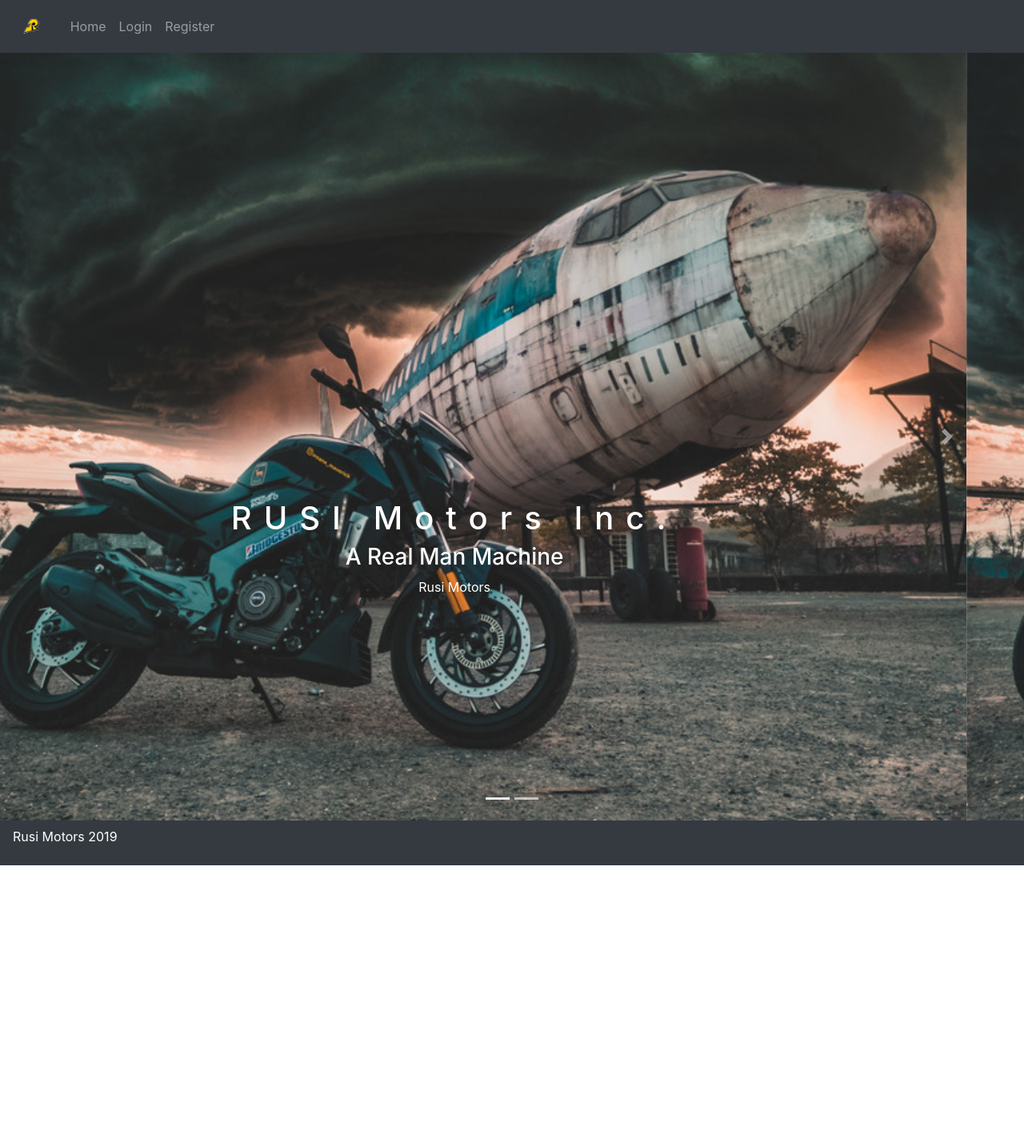
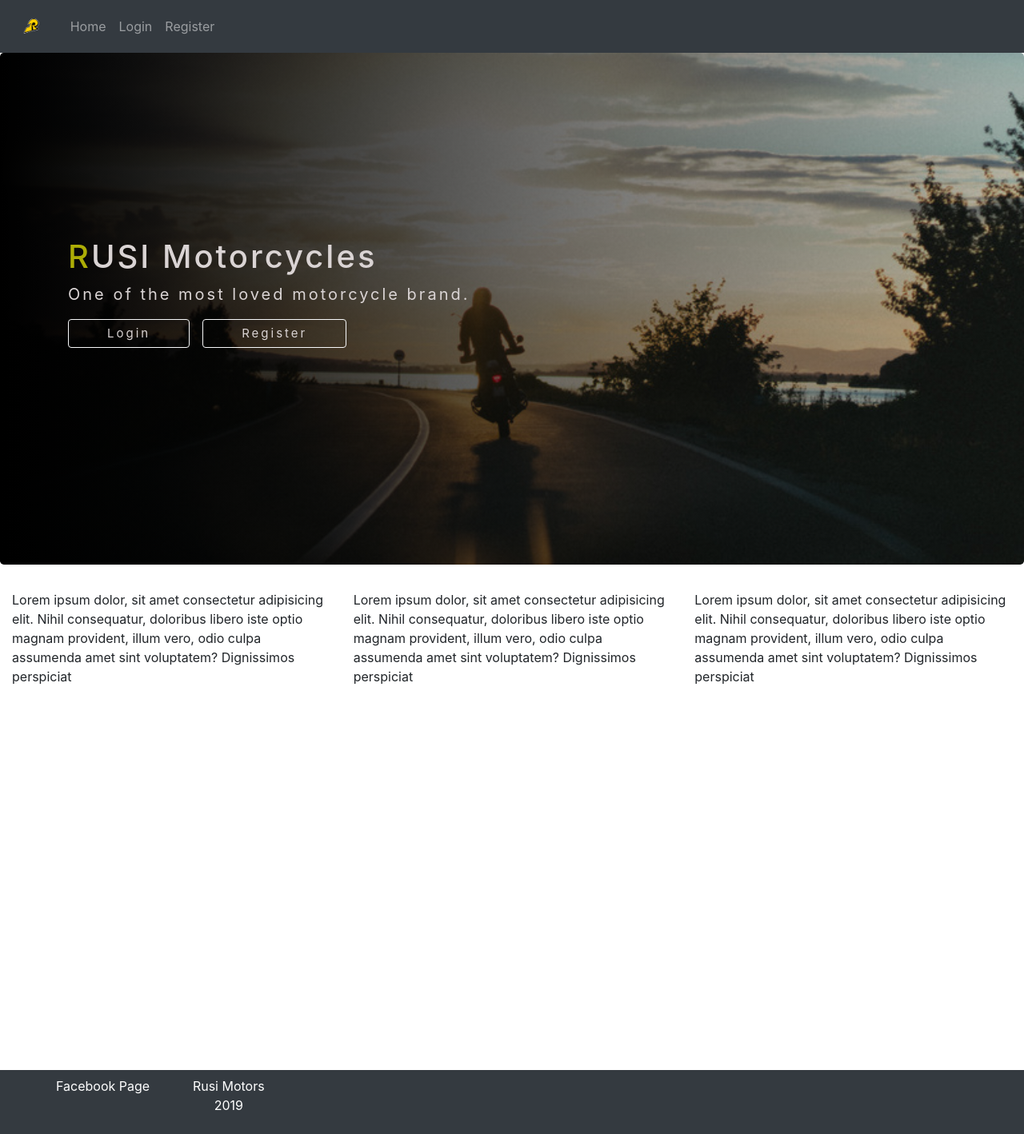
Before and after one commit to lanceliamll/RUSI-Motors, a React (Create React App) app in the folder src/client/: page / in a window 1280 px wide. Shown: the whole page at 80% size. Before the commit the page ends 1082 px from the top, so only its background shows below. Built offline with nearby package versions, Linux system fonts and the light colour scheme.

Commit message:
Fixed landing page && added addproducts

```diff
--- a/src/client/src/App.js
+++ b/src/client/src/App.js
@@ -2,6 +2,7 @@
 import { Provider } from "react-redux";
 import { BrowserRouter as Router, Route, Switch } from "react-router-dom";
 import { loadUser } from "./actions/authActions";
+import AdminSettings from "./components/admin/AdminSettings";
 import Login from "./components/auth/Login";
 import Register from "./components/auth/Register";
 import Footer from "./components/layout/Footer";
@@ -36,6 +37,11 @@
                 <Route exact path="/register" component={Register} />
                 <Switch>
                   <PrivateRoute exact path="/products" component={Products} />
+                  <PrivateRoute
+                    exact
+                    path="/adminsettings"
+                    component={AdminSettings}
+                  />
                 </Switch>
               </div>
               <Footer />
--- a/src/client/src/actions/productActions.js
+++ b/src/client/src/actions/productActions.js
@@ -1,6 +1,7 @@
 import axios from "axios";
 import {
   CLEAR_PRODUCT,
+  GET_ERRORS,
   GET_PRODUCT,
   GET_PRODUCTS,
   GET_PRODUCTS_FAILED,
@@ -40,3 +41,14 @@
     });
   }
 };
+
+export const addProduct = productDetails => async dispatch => {
+  try {
+    await axios.post("/api/motors/create", productDetails);
+  } catch (error) {
+    dispatch({
+      type: GET_ERRORS,
+      payload: error.response.data
+    });
+  }
+};
--- /dev/null
+++ b/src/client/src/components/admin/AdminSettings.js
@@ -0,0 +1,188 @@
+import PropTypes from "prop-types";
+import React, { Component } from "react";
+import { Accordion, Button, Card, Form } from "react-bootstrap";
+import { connect } from "react-redux";
+import { addProduct } from "../../actions/productActions";
+
+class AdminSettings extends Component {
+  constructor() {
+    super();
+    this.state = {
+      motorModel: "",
+      image: "",
+      type: "",
+      height: "",
+      weight: "",
+      width: "",
+      length: ""
+    };
+  }
+
+  onSubmit = e => {
+    const {
+      motorModel,
+      image,
+      type,
+      height,
+      weight,
+      width,
+      length
+    } = this.state;
+    const { addProduct } = this.props;
+    e.preventDefault();
+    let newProduct = {
+      motorModel,
+      image,
+      type,
+      height,
+      weight,
+      width,
+      length
+    };
+    addProduct(newProduct);
+    this.setState({
+      motorModel: "",
+      image: "",
+      type: "",
+      height: "",
+      weight: "",
+      width: "",
+      length: ""
+    });
+    window.location.reload();
+  };
+
+  onChange = e => {
+    this.setState({ [e.target.name]: e.target.value });
+  };
+
+  render() {
+    const {
+      motorModel,
+      image,
+      type,
+      height,
+      weight,
+      width,
+      length
+    } = this.state;
+    return (
+      <div className="container">
+        <Accordion defaultActiveKey="0">
+          <Card>
+            <Card.Header>
+              <Accordion.Toggle as={Card.Header} variant="link" eventKey="0">
+                Add Product
+              </Accordion.Toggle>
+            </Card.Header>
+            <Accordion.Collapse eventKey="0">
+              <Card.Body>
+                <Form onSubmit={this.onSubmit}>
+                  <Form.Group>
+                    <Form.Label>Motor Model</Form.Label>
+                    <Form.Control
+                      type="text"
+                      placeholder="Motor Model"
+                      name="motorModel"
+                      value={motorModel}
+                      onChange={this.onChange}
+                    />
+                  </Form.Group>
+
+                  <Form.Group>
+                    <Form.Label>Image</Form.Label>
+                    <Form.Control
+                      type="text"
+                      placeholder="Image"
+                      name="image"
+                      value={image}
+                      onChange={this.onChange}
+                    />
+                  </Form.Group>
+
+                  <Form.Group>
+                    <Form.Label>Type</Form.Label>
+                    <Form.Control
+                      type="text"
+                      placeholder="Type"
+                      name="type"
+                      value={type}
+                      onChange={this.onChange}
+                    />
+                  </Form.Group>
+
+                  <Form.Group>
+                    <Form.Label>Height</Form.Label>
+                    <Form.Control
+                      type="text"
+                      placeholder="Height"
+                      name="height"
+                      value={height}
+                      onChange={this.onChange}
+                    />
+                  </Form.Group>
+
+                  <Form.Group>
+                    <Form.Label>Weight</Form.Label>
+                    <Form.Control
+                      type="text"
+                      placeholder="Weight"
+                      name="weight"
+                      value={weight}
+                      onChange={this.onChange}
+                    />
+                  </Form.Group>
+
+                  <Form.Group>
+                    <Form.Label>Width</Form.Label>
+                    <Form.Control
+                      type="text"
+                      placeholder="Width"
+                      name="width"
+                      value={width}
+                      onChange={this.onChange}
+                    />
+                  </Form.Group>
+
+                  <Form.Group>
+                    <Form.Label>Length</Form.Label>
+                    <Form.Control
+                      type="text"
+                      placeholder="Length"
+                      name="length"
+                      value={length}
+                      onChange={this.onChange}
+                    />
+                  </Form.Group>
+
+                  <Button variant="primary" type="submit">
+                    Add Motor
+                  </Button>
+                </Form>
+              </Card.Body>
+            </Accordion.Collapse>
+          </Card>
+          <Card>
+            <Card.Header>
+              <Accordion.Toggle as={Card.Header} variant="link" eventKey="1">
+                Click me!
+              </Accordion.Toggle>
+            </Card.Header>
+            <Accordion.Collapse eventKey="1">
+              <Card.Body>Hello! I'm another body</Card.Body>
+            </Accordion.Collapse>
+          </Card>
+        </Accordion>
+      </div>
+    );
+  }
+}
+
+AdminSettings.propTypes = {
+  addProduct: PropTypes.func.isRequired
+};
+
+export default connect(
+  null,
+  { addProduct }
+)(AdminSettings);
--- a/src/client/src/components/layout/Footer.js
+++ b/src/client/src/components/layout/Footer.js
@@ -1,12 +1,32 @@
 import React from "react";
-import { Navbar } from "react-bootstrap";
+import { Col, Container, Navbar, Row } from "react-bootstrap";
 import "./Layout.css";
 
 const Footer = () => {
   return (
-    <Navbar bg="dark" variant="dark">
-      <p className="footer-date">Rusi Motors {new Date().getFullYear()}</p>
-    </Navbar>
+    <div>
+      <Navbar bg="dark" variant="dark" className="footer">
+        <Container>
+          <Row>
+            <Col>
+              {" "}
+              <a
+                className="footer-date"
+                href="https://www.facebook.com/rusiphilippines/"
+              >
+                Facebook Page
+              </a>
+            </Col>
+
+            <Col>
+              <p className="footer-date">
+                Rusi Motors {new Date().getFullYear()}
+              </p>
+            </Col>
+          </Row>
+        </Container>
+      </Navbar>
+    </div>
   );
 };
 
--- a/src/client/src/components/layout/Landing.js
+++ b/src/client/src/components/layout/Landing.js
@@ -1,42 +1,70 @@
 import React, { Component, Fragment } from "react";
-import { Carousel } from "react-bootstrap";
-import pic4 from "../../static/pic4.jpg";
+import { Col, Container, Jumbotron, Row } from "react-bootstrap";
 import "./Layout.css";
 
 class Landing extends Component {
   render() {
     return (
+      <div>
         <Fragment>
-        {/* Carousel */}
+          <Jumbotron className="landingpage-header">
+            <div className="container">
+              <div className="position">
+                <h1>
+                  <span className="r">R</span>USI Motorcycles
+                </h1>
+                <p>One of the most loved motorcycle brand.</p>
+              </div>
               <div>
-          <Carousel>
-            <Carousel.Item>
-              <img className="d-block w-100" src={pic4} alt="First slide" />
-
-              <Carousel.Caption>
-                <div className="header-caption">
-                  <h1 className="header-caption-text">RUSI Motors Inc.</h1>
-                  <h3>A Real Man Machine</h3>
-                  <p>Rusi Motors</p>
+                <a
+                  href="/login"
+                  className="px-5 btn btn-outline-light btn-md header-buttons"
+                >
+                  Login
+                </a>
+                <a
+                  href="/register"
+                  className="ml-3 px-5 btn btn-outline-light btn-md header-buttons"
+                >
+                  Register
+                </a>
               </div>
-              </Carousel.Caption>
-            </Carousel.Item>
-            <Carousel.Item>
-              <img className="d-block w-100" src={pic4} alt="Third slide" />
-
-              <Carousel.Caption>
-                <div className="header-caption">
-                  <h1 className="header-caption-text">Inquire here now!</h1>
-                  <h3>Most Powerful</h3>
-                  <p>Rusi Motors</p>
             </div>
-              </Carousel.Caption>
-            </Carousel.Item>
-          </Carousel>
-        </div>
+          </Jumbotron>
 
           {/* Some Content */}
+          <div className="landingpage-content">
+            <Container fluid>
+              <Row>
+                <Col md={{ span: 4 }}>
+                  <p className="content-text">
+                    Lorem ipsum dolor, sit amet consectetur adipisicing elit.
+                    Nihil consequatur, doloribus libero iste optio magnam
+                    provident, illum vero, odio culpa assumenda amet sint
+                    voluptatem? Dignissimos perspiciat
+                  </p>
+                </Col>
+                <Col md={{ span: 4 }}>
+                  <p className="content-text">
+                    Lorem ipsum dolor, sit amet consectetur adipisicing elit.
+                    Nihil consequatur, doloribus libero iste optio magnam
+                    provident, illum vero, odio culpa assumenda amet sint
+                    voluptatem? Dignissimos perspiciat
+                  </p>
+                </Col>
+                <Col md={{ span: 4 }}>
+                  <p className="content-text">
+                    Lorem ipsum dolor, sit amet consectetur adipisicing elit.
+                    Nihil consequatur, doloribus libero iste optio magnam
+                    provident, illum vero, odio culpa assumenda amet sint
+                    voluptatem? Dignissimos perspiciat
+                  </p>
+                </Col>
+              </Row>
+            </Container>
+          </div>
         </Fragment>
+      </div>
     );
   }
 }
--- a/src/client/src/components/layout/Layout.css
+++ b/src/client/src/components/layout/Layout.css
@@ -11,10 +11,42 @@
 }
 
 .header-caption-text {
-  letter-spacing: 15px;
   font-size: 40px;
 }
 
 .brand-icon {
   height: 5vh;
 }
+
+.landingpage-header {
+  height: 80vh;
+  color: rgb(218, 212, 212);
+  background-image: linear-gradient(to left, #3333, #000),
+    url("../../static/landingpage.jpg");
+  background-size: cover;
+  background-position: top;
+  position: sticky;
+  letter-spacing: 3px;
+  font-size: 20px;
+}
+
+.position {
+  padding-top: 15%;
+}
+
+.header-buttons {
+  font-size: 15px;
+  color: rgb(218, 212, 212);
+}
+
+.r {
+  color: rgb(173, 173, 6);
+}
+.landingpage-content {
+  height: 75vh;
+}
+
+.content-text {
+  line-height: 1.5;
+  font-size: 1rem;
+}
--- a/src/client/src/components/layout/Navigation.js
+++ b/src/client/src/components/layout/Navigation.js
@@ -21,7 +21,7 @@
 
     const adminLinks = (
       <Fragment>
-        <Link className="nav-link" to="/maintenance">
+        <Link className="nav-link" to="/adminsettings">
           {""}
           Settings
         </Link>
--- a/src/server/models/Motor.js
+++ b/src/server/models/Motor.js
@@ -32,6 +32,10 @@
   length: {
     type: String,
     required: true
+  },
+  date: {
+    type: Date,
+    default: Date.now
   }
 });
 
```
Also changed, not shown: src/client/src/static/landing.png (added), src/client/src/static/landingpage.jpg (added). Lines whose indentation alone changed are shown as unchanged.
